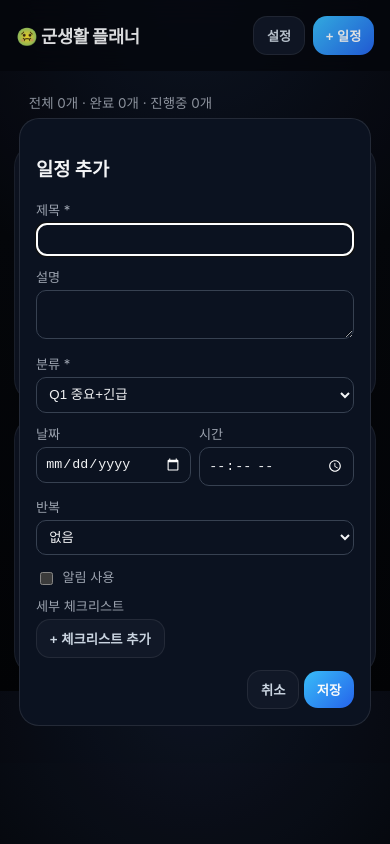
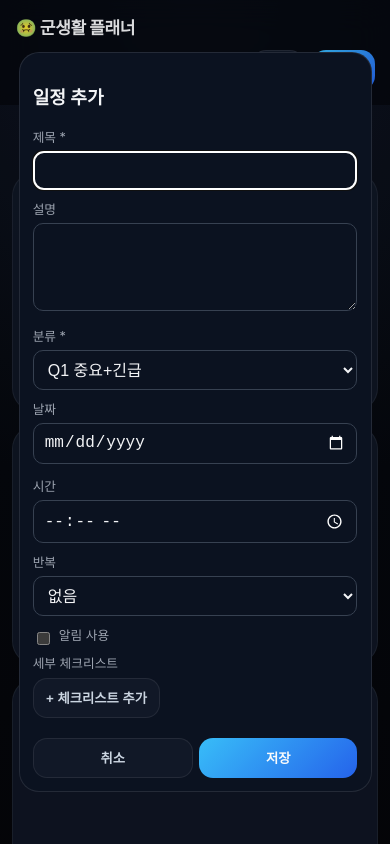
Before and after one commit to SoyRice17/test, a website: page public/index.html in a window 390 px wide. Both pictures are taken after a click on the button "+ 일정". Shown: the top 844 px of the page. Drawn offline with Linux system fonts and the light colour scheme.

Commit message:
Improve mobile responsiveness and form usability

```diff
--- a/public/index.html
+++ b/public/index.html
@@ -2,18 +2,22 @@
 <html lang="ko">
   <head>
     <meta charset="UTF-8" />
-    <meta name="viewport" content="width=device-width, initial-scale=1.0" />
+    <meta name="viewport" content="width=device-width, initial-scale=1.0, viewport-fit=cover" />
     <meta name="theme-color" content="#05070c" />
     <link rel="manifest" href="/manifest.json" />
     <title>아이젠하워 투두 리스트</title>
     <style>
-      :root { color-scheme: dark; }
+      :root {
+        color-scheme: dark;
+        font-size: 15.5px;
+      }
       * { box-sizing: border-box; }
       body {
         font-family: -apple-system, BlinkMacSystemFont, "Segoe UI", Roboto, sans-serif;
         margin: 0;
         background: radial-gradient(circle at top, #0f1626 0%, #05070c 42%, #030406 100%);
         color: #f3f4f6;
+        line-height: 1.45;
       }
       header {
         position: sticky;
@@ -25,6 +29,8 @@
         display: flex;
         justify-content: space-between;
         align-items: center;
+        gap: 0.6rem;
+        flex-wrap: wrap;
       }
       h1 { font-size: 1.3rem; margin: 0; font-weight: 800; letter-spacing: -0.02em; }
       .header-actions { display: flex; gap: 0.5rem; }
@@ -36,6 +42,7 @@
         background: #1f2937;
         color: #f9fafb;
         font-weight: 600;
+        min-height: 40px;
       }
       button.primary {
         background: linear-gradient(135deg, #38bdf8, #2563eb);
@@ -43,7 +50,7 @@
       }
       button.secondary { background: #111827; color: #cbd5e1; }
       button.danger { background: #7f1d1d; border: 1px solid #991b1b; }
-      main { padding: 0.9rem; max-width: 1100px; margin: 0 auto; }
+      main { padding: clamp(0.75rem, 2.2vw, 1.1rem); max-width: 1100px; margin: 0 auto; }
       #status {
         margin: 0.25rem 0 1rem;
         color: #9ca3af;
@@ -51,14 +58,14 @@
       }
       .grid {
         display: grid;
-        grid-template-columns: repeat(2, minmax(0, 1fr));
+        grid-template-columns: minmax(0, 1fr);
         gap: 0.85rem;
       }
       .quadrant {
         background: rgba(17, 24, 39, 0.85);
         border: 1px solid rgba(255, 255, 255, 0.06);
         border-radius: 24px;
-        min-height: 320px;
+        min-height: 240px;
         overflow: hidden;
       }
       .quadrant-head {
@@ -89,7 +96,7 @@
         background: rgba(2, 6, 23, 0.25);
       }
       .task-head { display: flex; align-items: center; gap: 0.45rem; }
-      .task-title { font-weight: 650; flex: 1; font-size: 1.05rem; color: #f3f4f6; }
+      .task-title { font-weight: 650; flex: 1; font-size: 1rem; color: #f3f4f6; word-break: break-word; }
       .completed .task-title { text-decoration: line-through; opacity: 0.48; }
       .task-meta { font-size: 0.83rem; color: #9ca3af; margin: 0.4rem 0 0; line-height: 1.35; }
       .task-desc { font-size: 0.9rem; margin: 0.35rem 0 0; color: #d1d5db; }
@@ -106,33 +113,38 @@
         width: 100%;
         border: 1px solid #374151;
         border-radius: 10px;
-        padding: 0.52rem;
+        padding: 0.6rem 0.65rem;
         background: #0b1220;
         color: #f3f4f6;
+        font-size: 16px;
       }
+      textarea { min-height: 88px; resize: vertical; }
       input[type='checkbox'] { width: auto; accent-color: #38bdf8; }
       dialog {
-        width: min(680px, 96vw);
+        width: min(680px, calc(100vw - 1rem));
         border: 1px solid rgba(255,255,255,0.1);
         border-radius: 20px;
         padding: 0;
         background: #0b1220;
         color: #f3f4f6;
+        max-height: min(90dvh, 820px);
+        overflow: auto;
       }
-      .dialog-body { padding: 1rem; }
+      .dialog-body { padding: clamp(0.85rem, 2.8vw, 1.1rem); }
       .field { margin-bottom: 0.7rem; }
       .field label { display: block; font-size: 0.82rem; margin-bottom: 0.25rem; color: #9ca3af; }
       .inline { display: flex; gap: 0.5rem; }
       .inline > * { flex: 1; }
       .row { display: flex; align-items: center; gap: 0.4rem; margin-bottom: 0.4rem; }
-      .dialog-actions { display: flex; justify-content: space-between; margin-top: 0.8rem; }
+      .dialog-actions { display: flex; justify-content: space-between; margin-top: 0.8rem; gap: 0.5rem; flex-wrap: wrap; }
 
       .settings-grid {
         display: grid;
-        grid-template-columns: 1fr 1fr;
+        grid-template-columns: 1fr;
         gap: 0.5rem;
         margin-bottom: 0.7rem;
       }
+      #weekly-days { display: grid; grid-template-columns: repeat(auto-fit, minmax(62px, 1fr)); gap: 0.4rem 0.6rem; }
       .toast {
         position: fixed;
         bottom: 16px;
@@ -146,10 +158,23 @@
         border: 1px solid rgba(255,255,255,0.08);
       }
       .muted { color: #6b7280; font-size: 0.85rem; padding: 0.2rem 0.9rem 0.9rem; }
+      @media (min-width: 760px) {
+        .grid { grid-template-columns: repeat(2, minmax(0, 1fr)); }
+        .quadrant { min-height: 300px; }
+      }
+      @media (min-width: 560px) {
+        .settings-grid { grid-template-columns: 1fr 1fr; }
+      }
       @media (max-width: 620px) {
         h1 { font-size: 1.1rem; }
-        .header-actions button { font-size: 0.82rem; }
-        .quadrant { min-height: 260px; }
+        .header-actions {
+          width: 100%;
+          justify-content: flex-end;
+        }
+        .header-actions button { font-size: 0.9rem; }
+        .inline { flex-direction: column; gap: 0.2rem; }
+        .dialog-actions > div { width: 100%; display: flex; gap: 0.4rem; }
+        .dialog-actions button { flex: 1; }
       }
     </style>
   </head>
```
